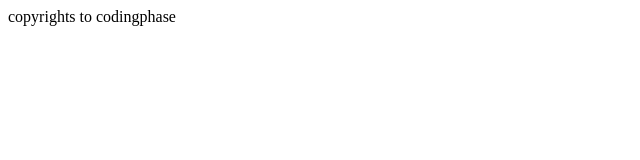
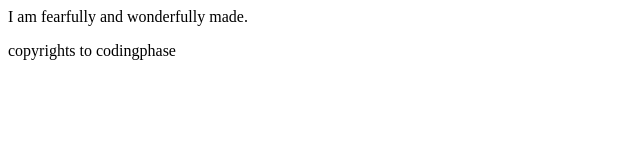
Before and after one commit to Kmcclai2/git-course, a plain HTML site: page index.html in a window 1280 px wide. Shown: the whole page, without its empty margins (0-640 px from the left). Drawn offline with Linux system fonts and the light colour scheme.

Commit message:
changed the index file

```diff
--- a/index.html
+++ b/index.html
@@ -1,7 +1,8 @@
 <html>
     <head></head>
     <body>
+        <p>I am fearfully and wonderfully made.</p>
         <footer>copyrights to codingphase</footer>
-        <html></html>
+
     </body>
 </html>
```
